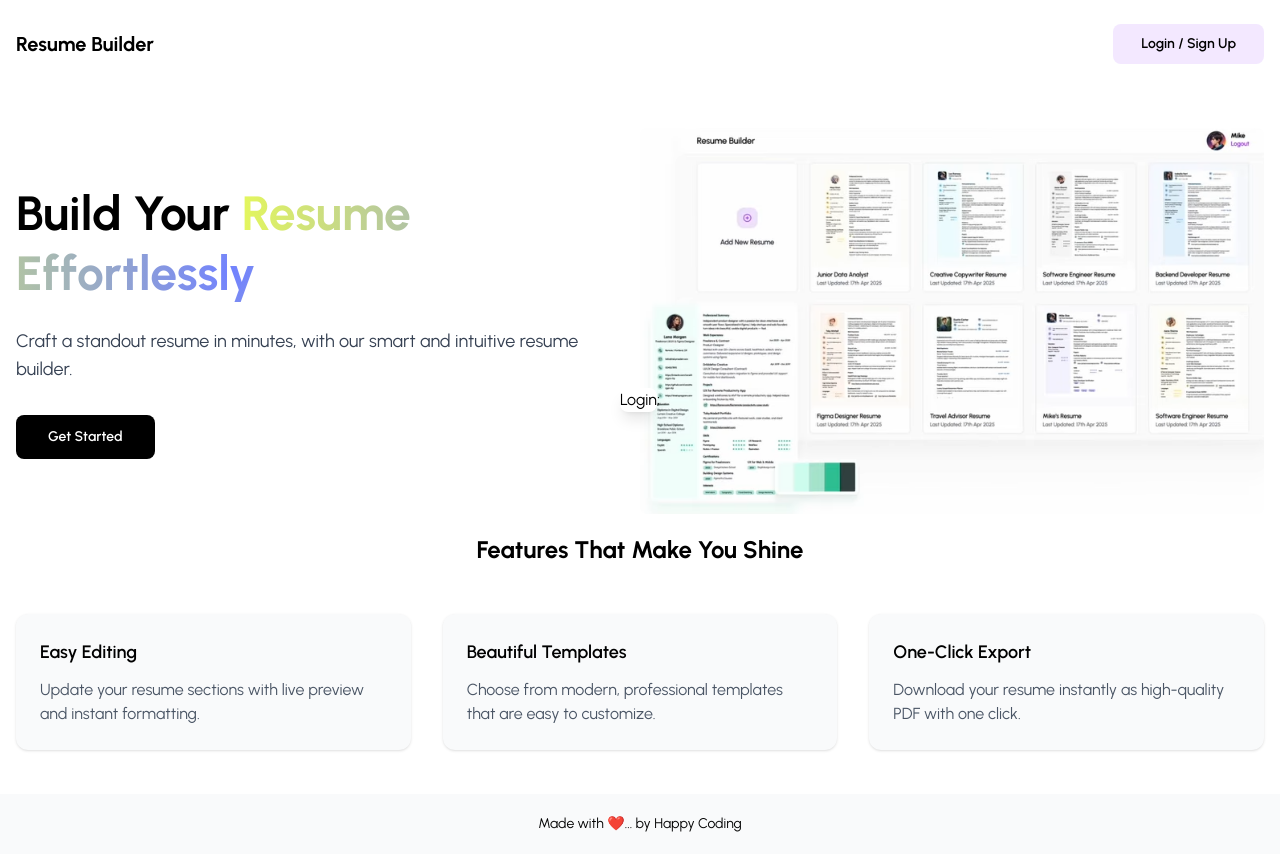
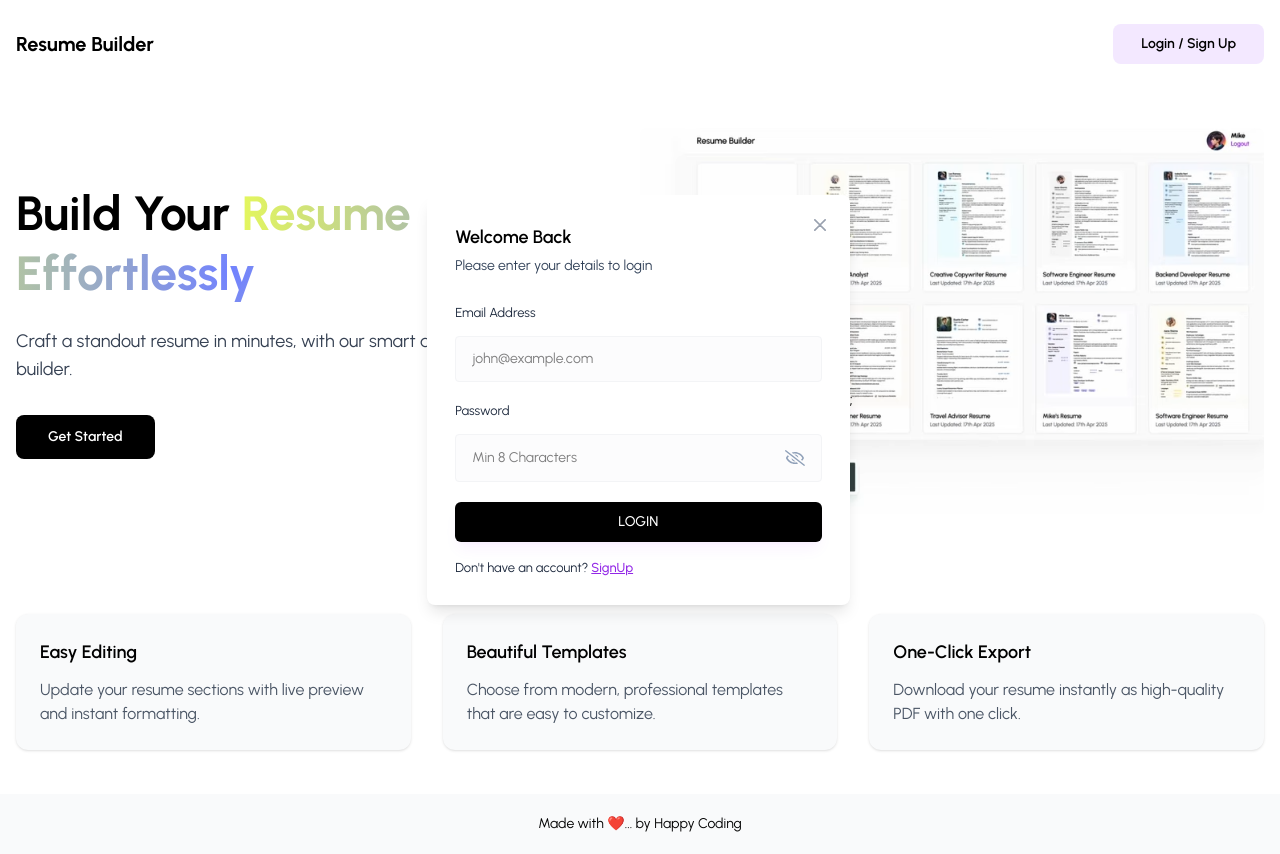
Before and after one commit to AdnanAzem/StackCV, a React (Vite) app in the folder frontend/: page / in a window 1280 px wide. Built offline with nearby package versions, Linux system fonts and the light colour scheme.

Commit message:
Building Login Popup Form UI

```diff
--- /dev/null
+++ b/frontend/src/components/Inputs/Input.jsx
@@ -0,0 +1,46 @@
+import React from "react";
+import { FaRegEye, FaRegEyeSlash } from "react-icons/fa";
+
+const Input = ({ value, onChange, label, placeholder, type }) => {
+  const [showPassword, setShowPassword] = React.useState(false);
+
+  const toggleShowPassword = () => {
+    setShowPassword(!showPassword);
+  };
+  return (
+    <div>
+      <label className="text-[13px] text-slate-800">{label}</label>
+      <div className="input-box">
+        <input
+          type={
+            type == "password" ? (showPassword ? "text" : "password") : type
+          }
+          placeholder={placeholder}
+          className="w-full bg-transparent outline-none"
+          value={value}
+          onChange={(e) => onChange(e)}
+        />
+
+        {type == "password" && (
+          <>
+            {showPassword ? (
+              <FaRegEye
+                size={22}
+                className="text-primary cursor-pointer"
+                onClick={() => toggleShowPassword()}
+              />
+            ) : (
+              <FaRegEyeSlash
+                size={22}
+                className="text-slate-400 cursor-pointer"
+                onClick={() => toggleShowPassword()}
+              />
+            )}
+          </>
+        )}
+      </div>
+    </div>
+  );
+};
+
+export default Input;
--- a/frontend/src/pages/Auth/Login.jsx
+++ b/frontend/src/pages/Auth/Login.jsx
@@ -1,9 +1,68 @@
-import React from 'react'
+import React, { useState } from "react";
+import { useNavigate } from "react-router-dom";
+import Input from "../../components/Inputs/Input";
+import { validateEmail } from "../../utils/helper";
 
-const Login = () => {
+const Login = ({ setCurrentPage }) => {
+  const [email, setEmail] = useState("");
+  const [password, setPassword] = useState("");
+  const [error, setError] = useState(null);
+
+  const navigate = useNavigate();
+
+  const handleLogin = async (e) => {
+    e.preventDefault();
+    if(!validateEmail(email)){
+      setError("Please enter a valid email address");
+      return;
+    }
+    if(!password){
+      seError("Please enter a password");
+      return;
+    }
+    setError("");
+
+    // Login API Call
+    try{}
+    catch(error){
+      console.log(error);
+    }
+  };
   return (
-    <div>Login</div>
-  )
-}
+    <div className="w-[90vw] md:w-[33vw] p-7 flex flex-col justify-center">
+      <h3 className="text-lg font-semibold text-black">Welcome Back</h3>
+      <p className="text-sm text-slate-700 mt-[5px] mb-6">Please enter your details to login</p>
 
-export default Login
+      <form onSubmit={handleLogin}>
+        <Input
+        value={email}
+        onChange={({target}) => setEmail(target.value)}
+        label="Email Address"
+        placeholder="john@example.com"
+        type="text"
+        />
+
+        <Input
+        value={password}
+        onChange={({target}) => setPassword(target.value)}
+        label="Password"
+        placeholder="Min 8 Characters"
+        type="password"
+        />
+
+        {error && <p className="text-red-500 text-xs pb-2.5">{error}</p>}
+        <button type="submit" className="btn-primary">
+          LOGIN
+        </button>
+        <p className="text-[13px] text-slate-800 mt-3">
+          Don't have an account?{" "}
+          <button className="font-medium text-primary underline cursor-pointer" onClick={() => setCurrentPage("signUp")}>
+            SignUp
+          </button>
+        </p>
+      </form>
+    </div>
+  );
+};
+
+export default Login;
--- a/frontend/src/utils/helper.js
+++ b/frontend/src/utils/helper.js
@@ -0,0 +1,5 @@
+export const validateEmail = (email) => {
+    const regex = /^[^\s@]+@[^\s@]+\.[^\s@]+$/;
+    return regex.test(email);
+
+}
```
